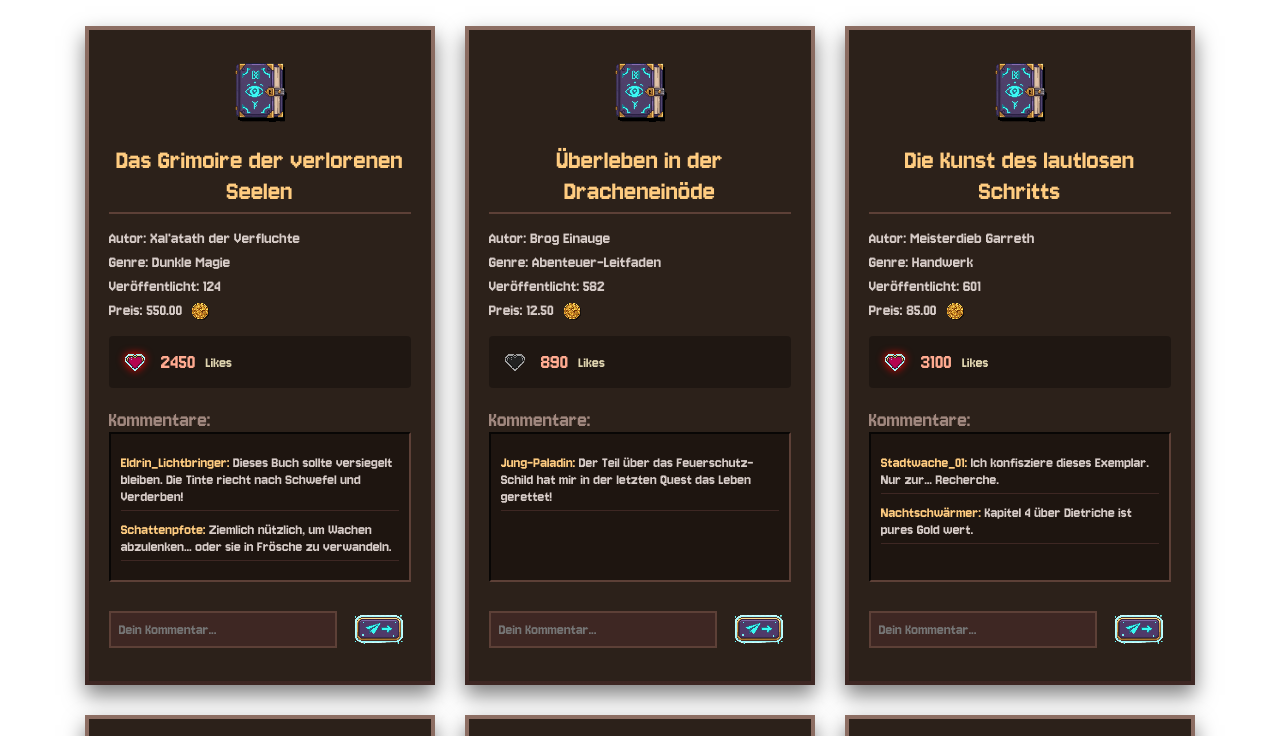
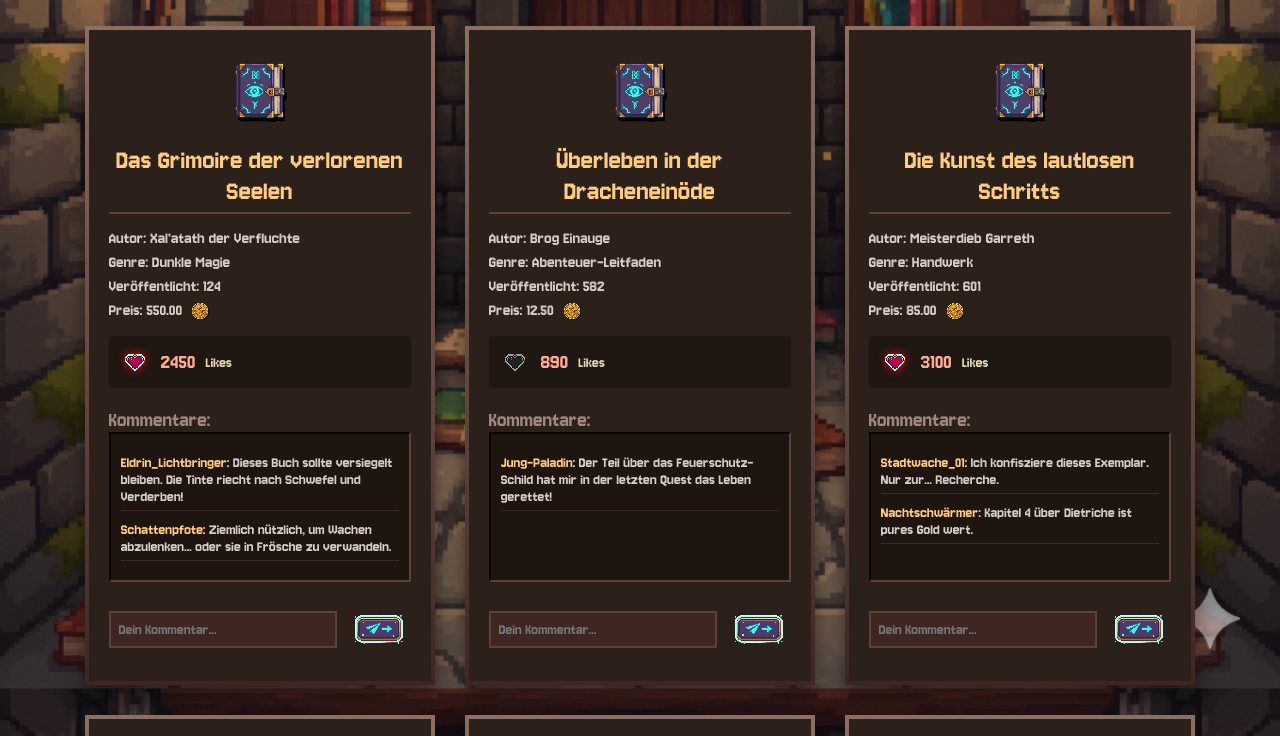
Before and after one commit to Jan-OliverKaemmererDev/Bookstore, a plain HTML site: page index.html in a window 1280 px wide. Shown: the part 116-852 px from the top of the page. Drawn offline with Linux system fonts and the light colour scheme.

Commit message:
assets.css fixed issue with background image

```diff
--- a/styles/assets.css
+++ b/styles/assets.css
@@ -1,5 +1,5 @@
 body {
-    background-image: url('./assets/img/background-image.png');
+    background-image: url("../assets/img/background-image.png");
     background-size: cover;
     background-position: center;
     background-attachment: fixed;
```
